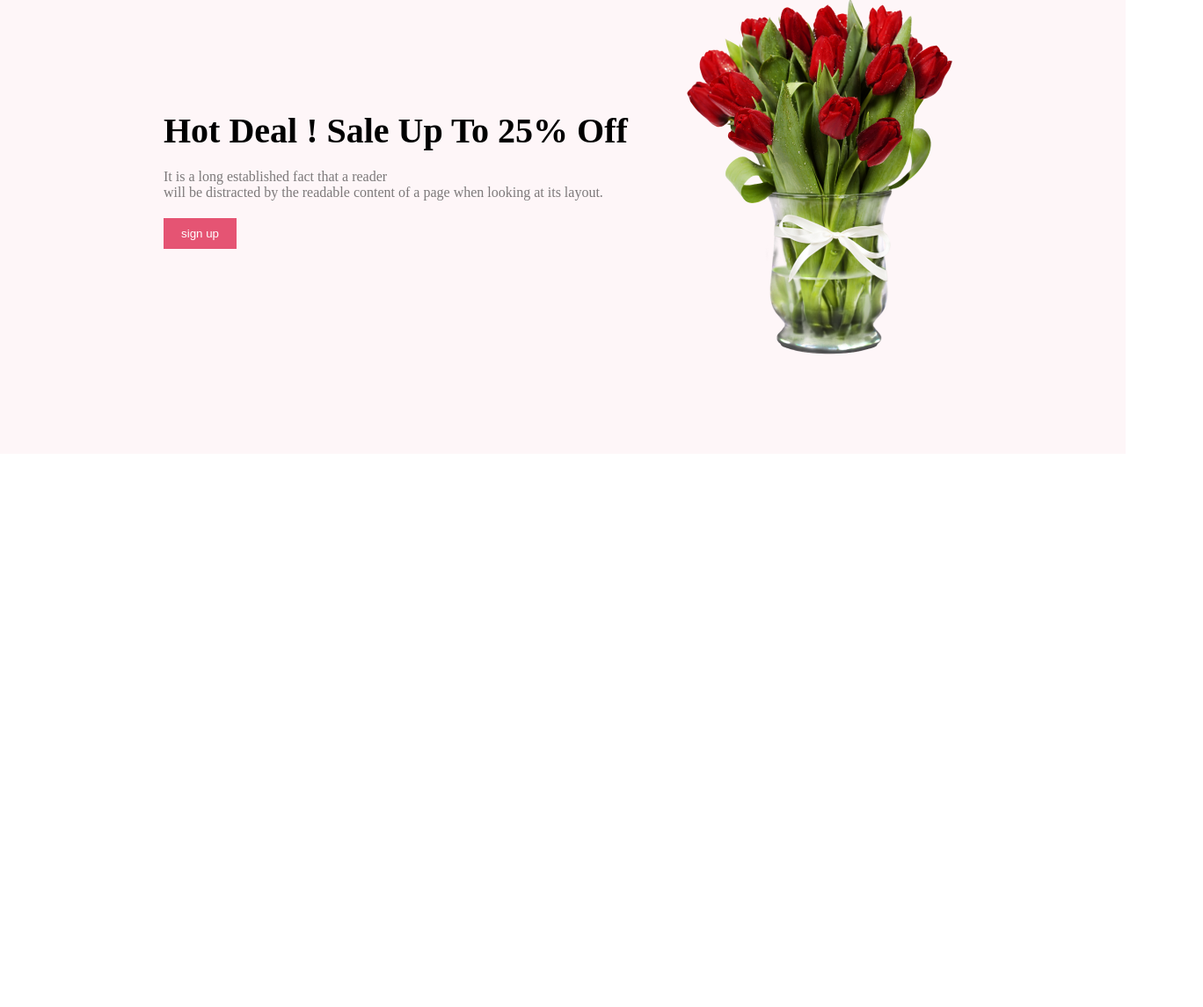
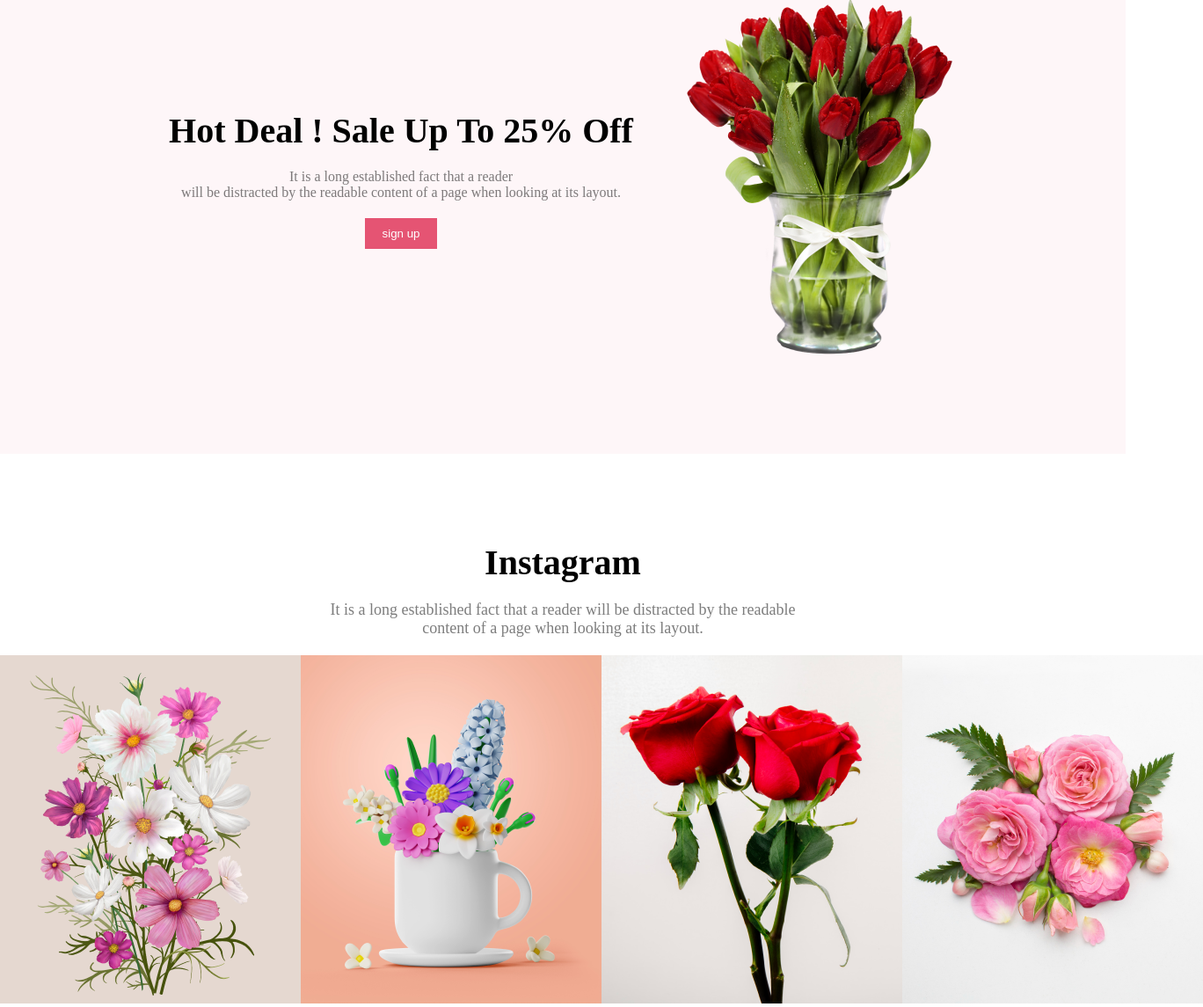
Before and after one commit to rudra0700/flower-nook, a plain HTML site: page index.html in a window 1280 px wide. Shown: the part 2029-3174 px from the top of the page at 88% size, 1368 px wide, since content can reach past the window. Before the commit the page ends 2545 px from the top, so only its background shows below. Drawn offline with Linux system fonts and the light colour scheme.

Commit message:
feat: media section added

```diff
--- a/index.html
+++ b/index.html
@@ -64,6 +64,24 @@
                 </div>
             </div>
         </section>
+        <section class="media">
+            <h3 class="media-title">Instagram</h3>
+            <p class="media-desc desc-color">It is a long established fact that a reader will be distracted by the readable <br> content of a page when looking at its layout.</p>
+            <div class="media-image">
+                <div>
+                    <img src="./Flower Asset/Rectangle 4.png" alt="flower image">
+                </div>
+                 <div>
+                     <img src="./Flower Asset/Rectangle 5.png" alt="flower image">
+                </div>
+                 <div>
+                     <img src="./Flower Asset/Rectangle 6.png" alt="flower image">
+                </div>
+                 <div>
+                     <img src="./Flower Asset/Flower 01.png" alt="flower image">
+                </div>
+            </div>
+        </section>
     </main>
     <footer>
 
--- a/styles/style.css
+++ b/styles/style.css
@@ -118,6 +118,7 @@ header{
 }
 .discount-content{
   width: 50%;
+  text-align: center;
 }
 .discount-content button {
   padding: 10px 20px;
@@ -127,7 +128,28 @@ header{
   margin-top: 20px;
 }
 
+/* media section */
 
+.media{
+  max-width: 1440px;
+  margin: 0 auto;
+  margin-top: 100px;
+}
+.media-title{
+  text-align: center;
+  font-size: 40px;
+  font-weight: 800;
+  margin-bottom: 20px;
+}
+.media-desc{
+  text-align: center;
+  font-size: 18px;
+  margin-bottom: 20px;
+}
+.media-image{
+  display: flex;
+  justify-content: space-evenly;
+}
 
 
 
```
